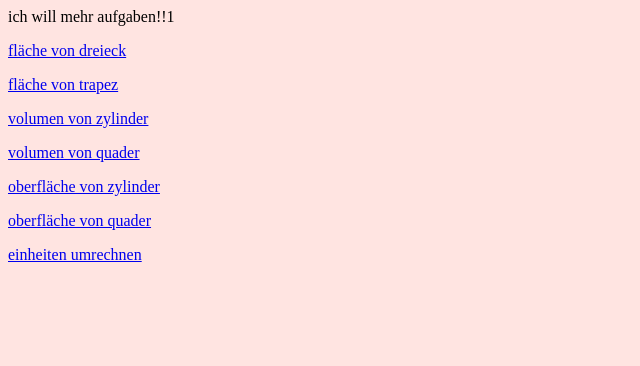
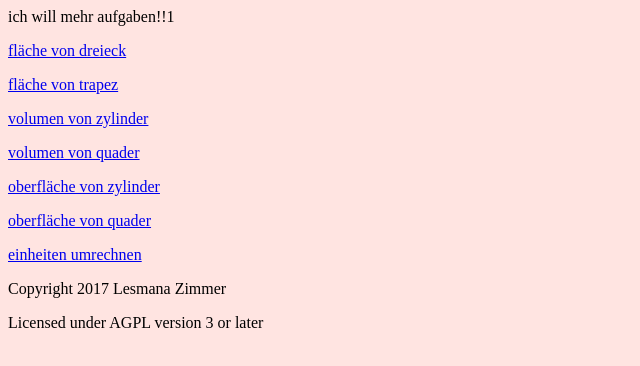
Before and after one commit to lesmana/mehr-aufgaben-webseite, a website: page src/index.html in a window 1280 px wide. Shown: the whole page, without its empty margins (0-640 px from the left). Drawn offline with Linux system fonts and the light colour scheme.

Commit message:
add copyright and license

```diff
--- a/src/index.html
+++ b/src/index.html
@@ -16,6 +16,10 @@
 <p><a href="zylinder-of.html">oberfläche von zylinder</a></p>
 <p><a href="quader-of.html">oberfläche von quader</a></p>
 <p><a href="einheiten.html">einheiten umrechnen</a></p>
+
+<p>Copyright 2017 Lesmana Zimmer</p>
+<p>Licensed under AGPL version 3 or later</p>
+
 </body>
 
 </html>
```
